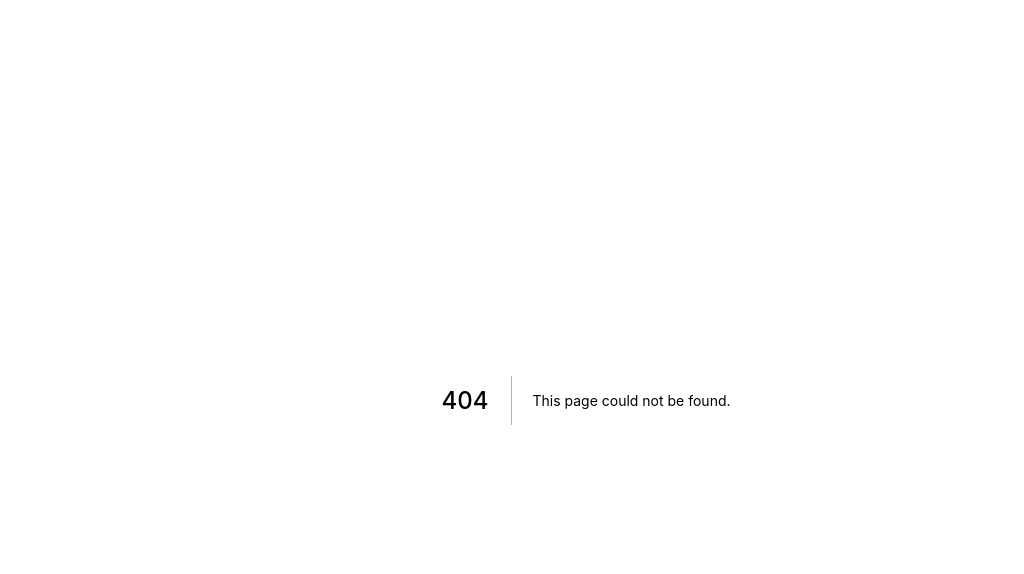
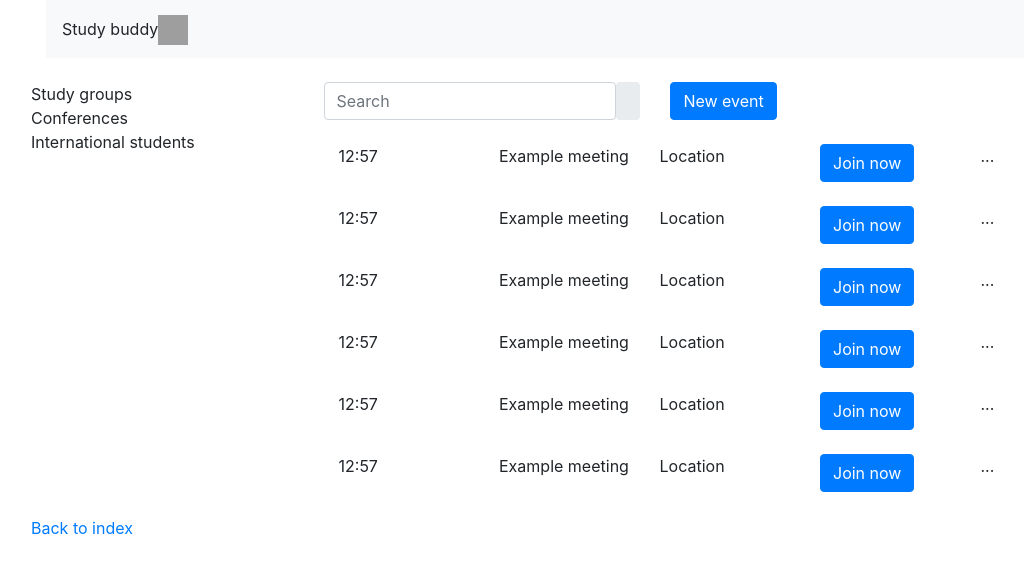
Before and after one commit to Catena-mundi/studybuddy, a Next.js app in the folder nextjs-blog/: page /home/lobby in a window 1280 px wide. Before the commit this address had no page. Shown: the top 574 px of the page, without its empty margins (54-1078 px from the left). Built offline with nearby package versions, Linux system fonts and the light colour scheme; grey boxes are pictures that could not be loaded.

Commit message:
Add lobby feature (not functional yet)

```diff
--- /dev/null
+++ b/nextjs-blog/pages/components/Lobby_row.js
@@ -0,0 +1,14 @@
+import Button from "react-bootstrap/Button";
+function Lobby_row(props) {
+
+    return <div class = "row">
+        <div class = "col">12:57</div>
+        <div class = "col">Example meeting</div>
+        <div class = "col">Location</div>
+        <div class = "col">
+            <Button>Join now</Button>
+        </div>
+        <div class = "col">...</div>
+    </div>;
+}
+export default Lobby_row
--- /dev/null
+++ b/nextjs-blog/pages/home/lobby.js
@@ -0,0 +1,73 @@
+import React, { useState } from 'react';
+import Head from 'next/head'
+import Form from "react-bootstrap/Form";
+import Button from "react-bootstrap/Button";
+import Container from "react-bootstrap/Container"
+import Link from 'next/link'
+import logo from '../imgs/2.png'
+import Lobby_row from '../components/Lobby_row'
+//import './login.css'
+//import "./Login.css"
+
+export default function Lobby() {
+
+    return <div class="hero-unit"><head>
+      <link rel="stylesheet" href="https://maxcdn.bootstrapcdn.com/bootstrap/4.0.0/css/bootstrap.min.css" integrity="sha384-Gn5384xqQ1aoWXA+058RXPxPg6fy4IWvTNh0E263XmFcJlSAwiGgFAW/dAiS6JXm" crossorigin="anonymous"></link>
+      <meta name="viewport" content="width=device-width, initial-scale=1, shrink-to-fit=no"></meta>
+      <title>Lobby</title>
+      </head>
+    <main>
+      <Container>
+    <div class="container">
+    <nav class="navbar navbar-expand-lg navbar-light bg-light">Study buddy
+        <a class="navbar-brand" href="#">
+        <img src={logo} width="30" height="30" alt=""/>
+        </a>
+    </nav>
+    <br></br>
+  <div class="row">
+    <div class="col-3">
+        <div class = "row">Study groups</div>
+        <div class = "row">Conferences</div>
+        <div class = "row">International students</div>
+    </div>
+    <div class="col">
+        <div class = "row">
+            <div class = "col-5">
+                <div class="input-group rounded">
+                    <input type="search" class="form-control rounded" placeholder="Search" aria-label="Search" aria-describedby="search-addon" />
+                    <span class="input-group-text border-0" id="search-addon">
+                    <i class="fas fa-search"></i>
+                    </span>
+                </div>
+            </div>
+            <div class = "col">
+                <Button>New event</Button>
+            </div>
+        </div>
+        <br></br>
+        <Container>
+            <Lobby_row></Lobby_row>
+            <br></br>
+            <Lobby_row></Lobby_row>
+            <br></br>
+            <Lobby_row></Lobby_row>
+            <br></br>
+            <Lobby_row></Lobby_row>
+            <br></br>
+            <Lobby_row></Lobby_row>
+            <br></br>
+            <Lobby_row></Lobby_row>
+            <br></br>
+        </Container>
+    </div>
+  </div>
+</div>
+
+    <Link href="/">
+          <a>Back to index</a>
+    </Link>
+    </Container>
+    </main>
+    </div>
+  }
```
Also changed, not shown: nextjs-blog/pages/home/Card.module.css (added, +11 -0 lines), nextjs-blog/pages/home/Login.module.css (renamed from nextjs-blog/pages/home/login.css), nextjs-blog/pages/imgs/2.png (added).
